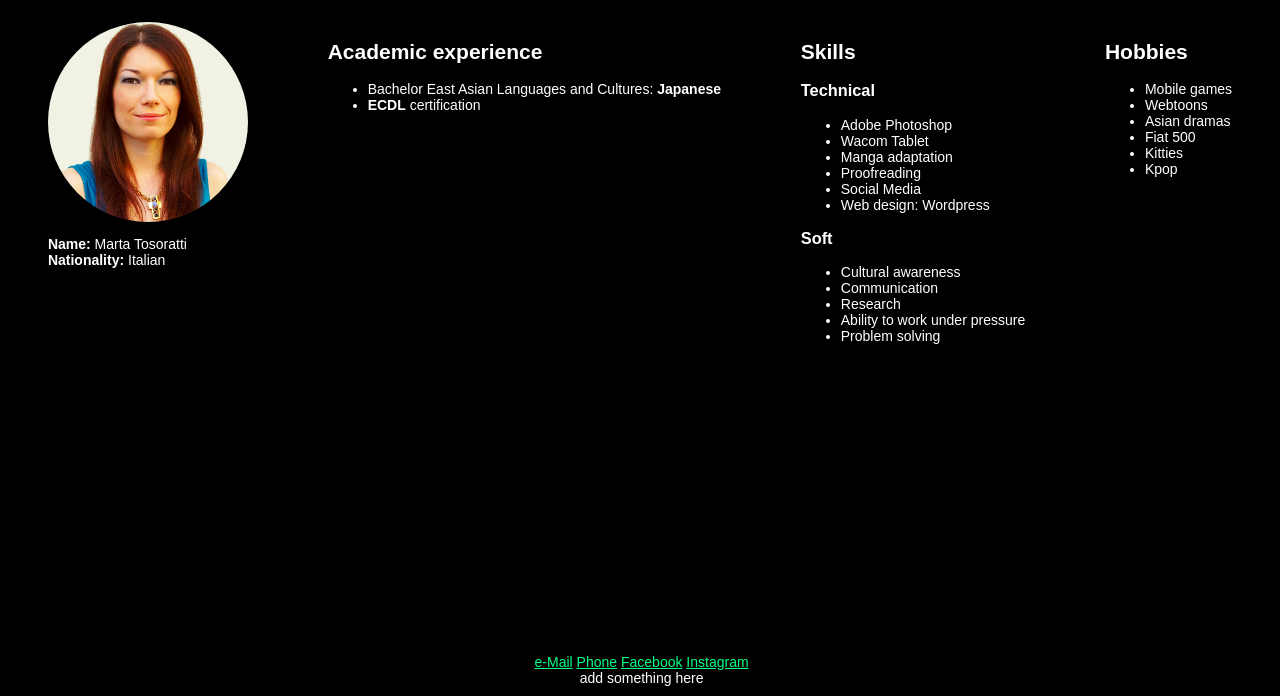
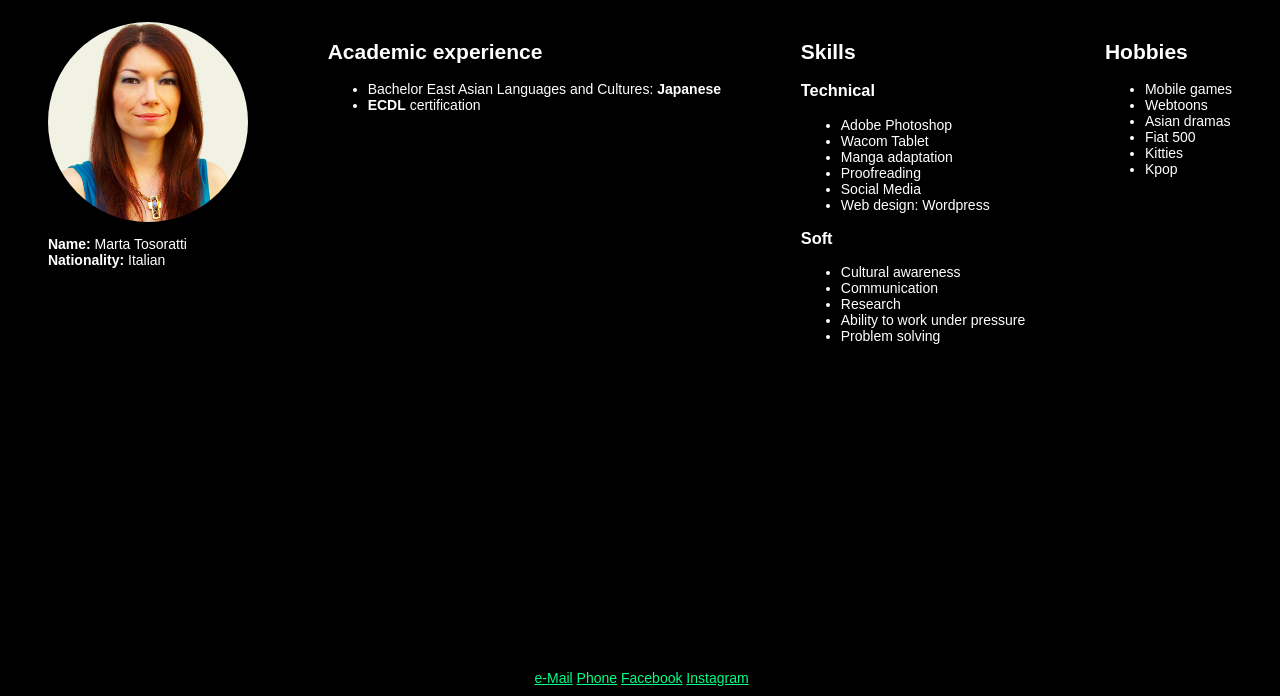
Before and after one commit to Zircone68/ignite-w1_d6, a plain HTML site: page index.html in a window 1280 px wide. Shown: the part 104-800 px from the top of the page. Drawn offline with Linux system fonts and the light colour scheme.

Commit message:
Update index.html

```diff
--- a/index.html
+++ b/index.html
@@ -57,7 +57,6 @@
     <a href="#" target="_blank">Facebook</a>
     <a href="#" target="_blank">Instagram</a>
     </div>
-    add something here
 </footer>
 </body>
 </html>
```
